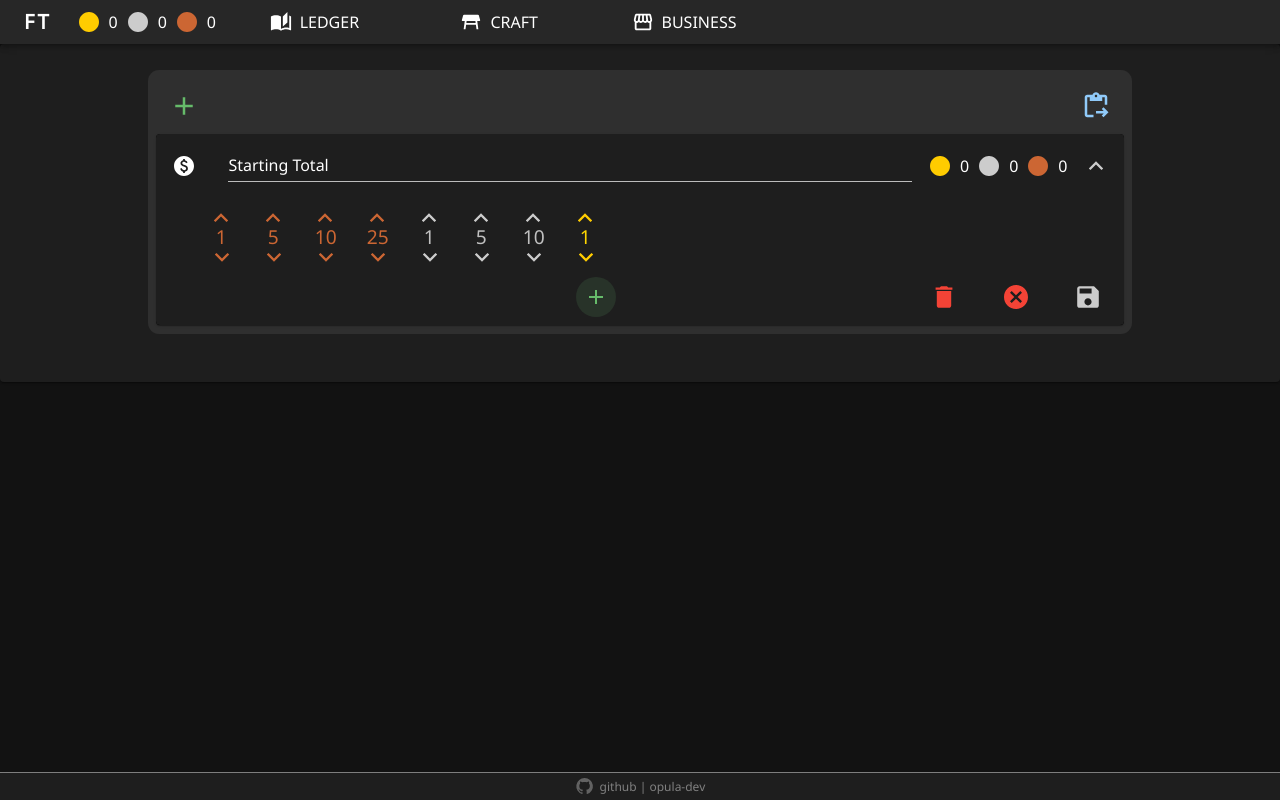
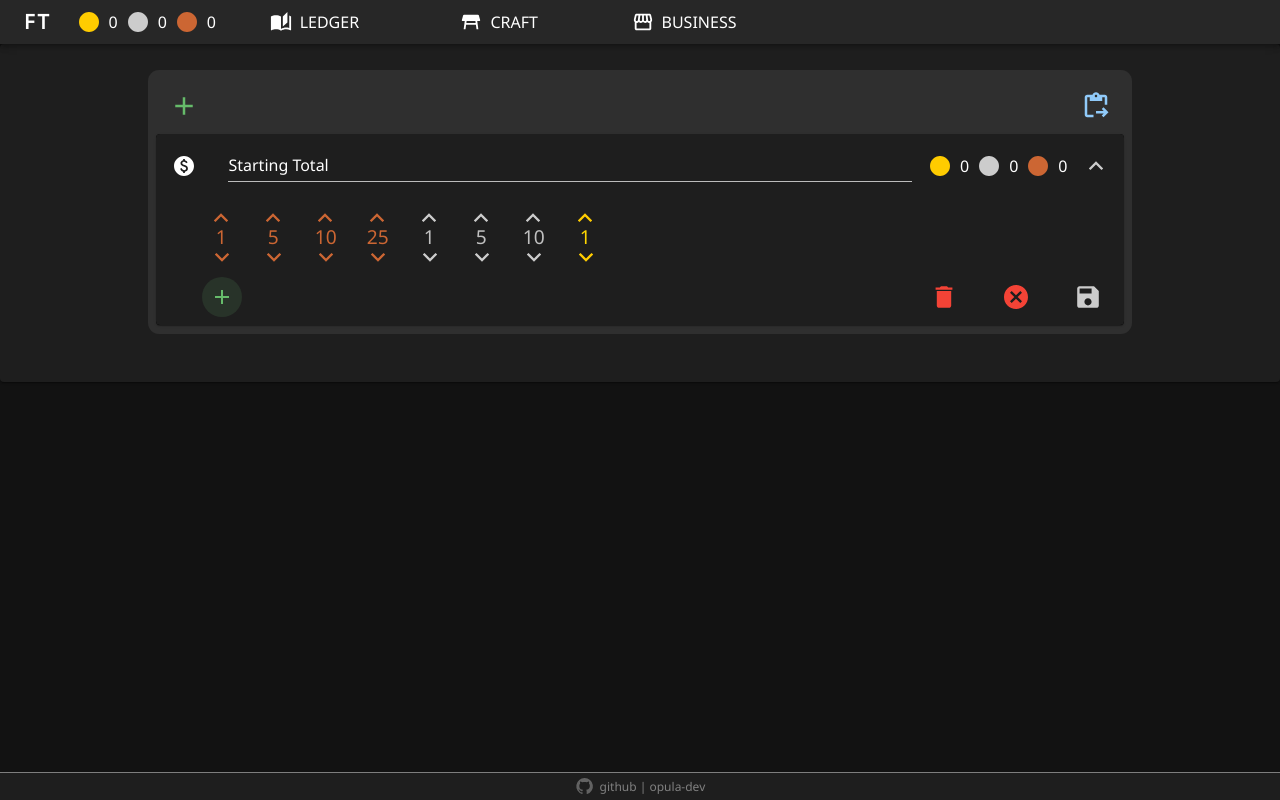
Before and after one commit to opula-dev/opulaledger, a React (Create React App) app in the folder client/: page / in a window 1280 px wide. Built offline with nearby package versions, Linux system fonts and the light colour scheme.

Commit message:
fix stupid layouts

```diff
--- a/client/src/ledger/EntryExpanded.tsx
+++ b/client/src/ledger/EntryExpanded.tsx
@@ -64,21 +64,16 @@ export const EntryExpanded = ({
                 style={{
                     padding: "0rem 1rem .5rem 1rem",
                     display: "flex",
-                    flexDirection: "row-reverse",
+                    flexDirection: "row",
+                    flexWrap: "wrap",
                     alignItems: "end",
-                    flexWrap: "wrap",
                 }}
             >
-                <div style={{ display: "flex", flexDirection: "row" }}>
-                    {optionButtons.map((p) => renderOption(p.color, p.event, p.icon))}
-                </div>
-                <div style={{ margin: "auto" }} />
                 <div
                     style={{
                         display: "flex",
                         flexWrap: "wrap",
                         flexDirection: "column",
-                        alignItems: "end",
                         pointerEvents: state.editor ? "auto" : "none",
                         opacity: state.editor ? 1 : 0,
                         transitionProperty: "opacity",
@@ -90,6 +85,9 @@ export const EntryExpanded = ({
                     <CoinIncrement detail={tempDetail} setDetail={setTempDetail} />
                     <ItemTracker detail={tempDetail} setDetail={setTempDetail} />
                 </div>
+                <div style={{ display: "flex", flexDirection: "row", marginLeft: "auto" }}>
+                    {optionButtons.map((p) => renderOption(p.color, p.event, p.icon))}
+                </div>
             </div>
         </CardContent>
     );
--- a/client/src/ledger/ItemTracker.tsx
+++ b/client/src/ledger/ItemTracker.tsx
@@ -55,6 +55,7 @@ export const ItemTracker = ({ detail, setDetail }: properties) => {
             <div
                 style={{
                     display: "flex",
+                    flexWrap: "wrap",
                     flexDirection: "row",
                     padding: "4px",
                     marginBottom: "4px",
@@ -102,11 +103,14 @@ export const ItemTracker = ({ detail, setDetail }: properties) => {
                 flexWrap: "wrap",
                 flexDirection: "column",
                 marginLeft: "20px",
+                marginRight: "auto",
+                padding: "0 10px",
+                alignItems: "flex-start",
             }}
         >
             {detail.items.map((i) => renderItemEditor(i))}
             <div>
-                <IconButton color="success" onClick={handleAddItem} sx={{ background: "#283329" }}>
+                <IconButton color="success" onClick={handleAddItem} style={{ background: "#283329" }}>
                     <Add />
                 </IconButton>
             </div>
```
